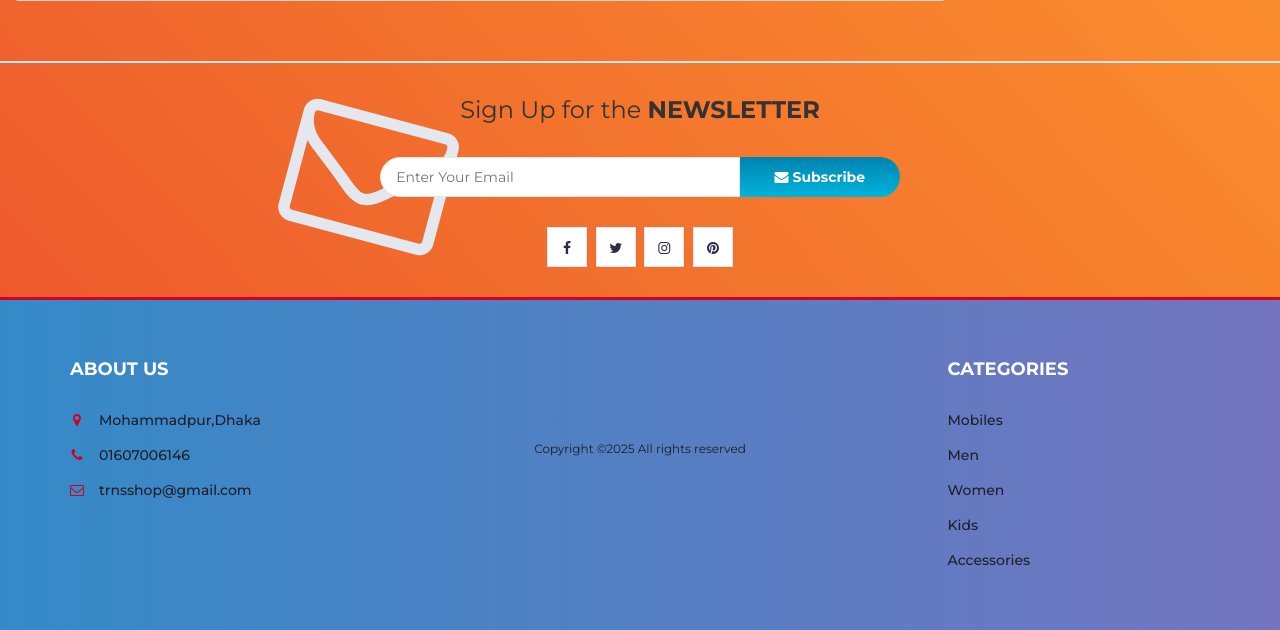
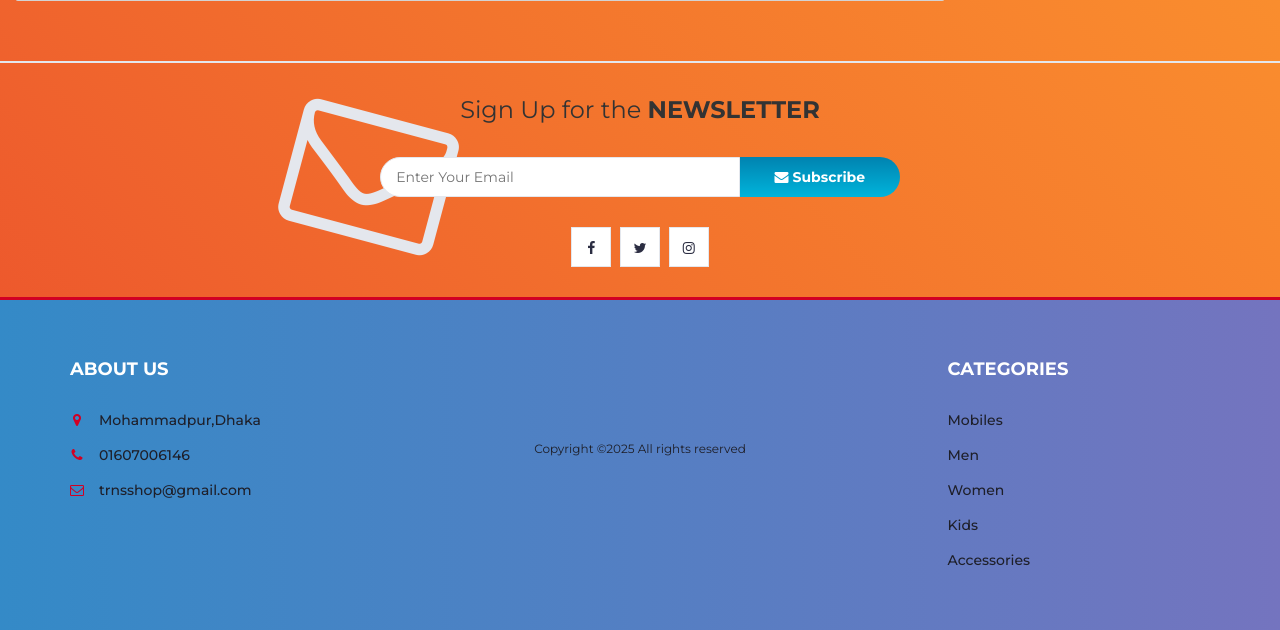
Before and after one commit to Ronikumar123/TrNs-Online-Shop, a PHP site: page /myfiles/checkout.php in a window 1280 px wide. Shown: the part 849-1479 px from the top of the page. Run offline with PHP 8.4, Linux system fonts and the light colour scheme; a user stored in the database is signed in; data comes from the database, SQL or seed files in the repository; data that the repository does not hold is empty; some libraries are stand-ins or nearby versions.

Commit message:
update Newsletter

```diff
--- a/checkout.php
+++ b/checkout.php
@@ -296,9 +296,7 @@ span.price {
 								<li>
 									<a href="#"><i class="fa fa-instagram"></i></a>
 								</li>
-								<li>
-									<a href="#"><i class="fa fa-pinterest"></i></a>
-								</li>
+
 							</ul>
 						</div>
 					</div>
```
